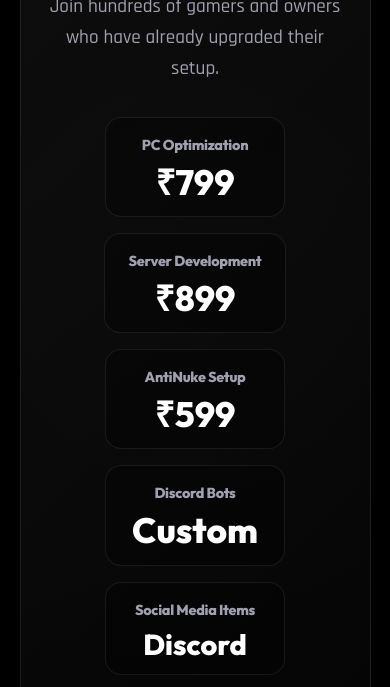
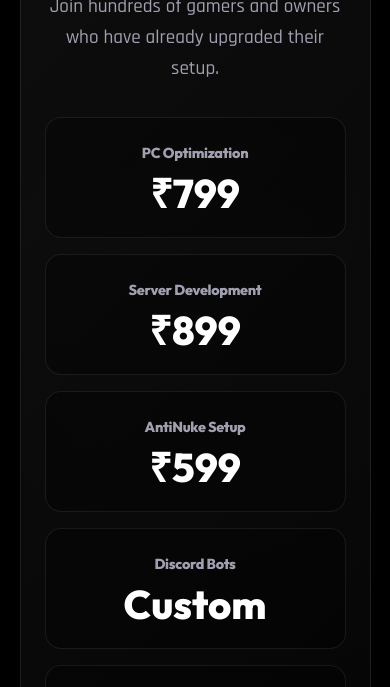
Before and after one commit to southdeveloper-art/xpshop, a plain HTML site: page index.html in a window 390 px wide. Shown: the part 10070-10757 px from the top of the page. Drawn offline with Linux system fonts and the light colour scheme.

Commit message:
Fix CSS grid minmax for small screens and refactor pricing block styling

```diff
--- a/index.html
+++ b/index.html
@@ -366,26 +366,26 @@
             <div class="cta-content">
                 <h2>Ready to unlock your community's true potential?</h2>
                 <p>Join hundreds of gamers and owners who have already upgraded their setup.</p>
-                <div style="display: flex; flex-wrap: wrap; justify-content: center; gap: 1rem; margin-bottom: 2rem;">
-                    <div class="price-display" style="padding: 1rem 1.5rem; margin-bottom: 0; min-width: 180px;">
-                        <h3 style="font-size: 0.9rem;">PC Optimization</h3>
-                        <div class="price-value" style="font-size: 2.2rem;">₹799</div>
+                <div class="pricing-grid">
+                    <div class="price-display">
+                        <h3>PC Optimization</h3>
+                        <div class="price-value">₹799</div>
                     </div>
-                    <div class="price-display" style="padding: 1rem 1.5rem; margin-bottom: 0; min-width: 180px;">
-                        <h3 style="font-size: 0.9rem;">Server Development</h3>
-                        <div class="price-value" style="font-size: 2.2rem;">₹899</div>
+                    <div class="price-display">
+                        <h3>Server Development</h3>
+                        <div class="price-value">₹899</div>
                     </div>
-                    <div class="price-display" style="padding: 1rem 1.5rem; margin-bottom: 0; min-width: 180px;">
-                        <h3 style="font-size: 0.9rem;">AntiNuke Setup</h3>
-                        <div class="price-value" style="font-size: 2.2rem;">₹599</div>
+                    <div class="price-display">
+                        <h3>AntiNuke Setup</h3>
+                        <div class="price-value">₹599</div>
                     </div>
-                    <div class="price-display" style="padding: 1rem 1.5rem; margin-bottom: 0; min-width: 180px;">
-                        <h3 style="font-size: 0.9rem;">Discord Bots</h3>
-                        <div class="price-value" style="font-size: 2.2rem;">Custom</div>
+                    <div class="price-display">
+                        <h3>Discord Bots</h3>
+                        <div class="price-value">Custom</div>
                     </div>
-                    <div class="price-display" style="padding: 1rem 1.5rem; margin-bottom: 0; min-width: 180px;">
-                        <h3 style="font-size: 0.9rem;">Social Media Items</h3>
-                        <div class="price-value" style="font-size: 1.8rem; margin-top: 0.4rem;">Discord</div>
+                    <div class="price-display">
+                        <h3>Social Media Items</h3>
+                        <div class="price-value special-text">Discord</div>
                     </div>
                 </div>
                 <div class="cta-buttons">
--- a/styles.css
+++ b/styles.css
@@ -529,7 +529,7 @@
 
 .features-grid {
     display: grid;
-    grid-template-columns: repeat(auto-fit, minmax(300px, 1fr));
+    grid-template-columns: repeat(auto-fit, minmax(min(100%, 300px), 1fr));
     gap: 2rem;
     max-width: 1200px;
     margin: 0 auto;
@@ -659,24 +659,40 @@
 
 .price-display {
     background: rgba(0, 0, 0, 0.3);
-    display: inline-block;
-    padding: 1.5rem 3rem;
+    display: flex;
+    flex-direction: column;
+    justify-content: center;
+    align-items: center;
+    padding: 1.5rem;
     border-radius: 16px;
     border: 1px solid var(--border-color);
+}
+
+.pricing-grid {
+    display: grid;
+    grid-template-columns: repeat(auto-fit, minmax(180px, 1fr));
+    gap: 1rem;
     margin-bottom: 2rem;
 }
 
 .price-display h3 {
     color: var(--text-muted);
+    font-size: 0.9rem;
     margin-bottom: 0.5rem;
+    text-align: center;
 }
 
 .price-value {
-    font-size: 3.5rem;
+    font-size: 2.2rem;
     font-weight: 800;
     color: var(--primary-color);
     font-family: var(--font-heading);
     line-height: 1;
+}
+
+.price-value.special-text {
+    font-size: 1.8rem;
+    margin-top: 0.4rem;
 }
 
 /* Footer */
```
